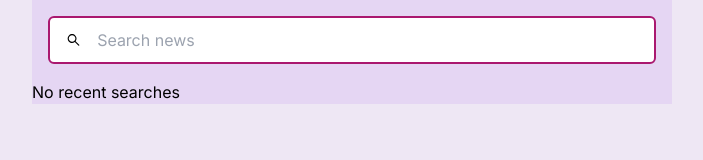
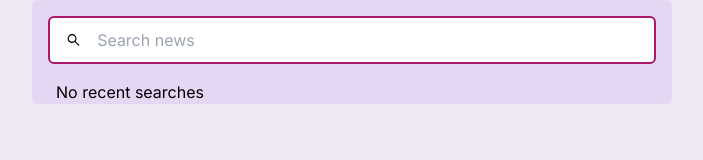
Before and after one commit to BaBa0525/search-hacker-news, a Next.js app: page / in a window 1280 px wide. Shown: the top 160 px of the page, without its empty margins (288-991 px from the left). Built offline with nearby package versions, Linux system fonts and the light colour scheme.

Commit message:
ui: add search result scroll

```diff
--- a/src/components/ResultCard.tsx
+++ b/src/components/ResultCard.tsx
@@ -16,9 +16,11 @@ export const ResultCard: React.FC<ResultCardProps> = ({ hit }) => {
     : hit.title;
 
   return (
-    <div className="flex flex-col gap-2 p-2 mx-6 bg-white rounded group hover:bg-search-line hover:text-white">
-      <a
-        href={hit.url}
+    <a
+      className="flex flex-col gap-2 p-2 bg-white rounded group hover:bg-search-line hover:text-white"
+      href={hit.url}
+    >
+      <h4
         className="text-lg font-medium SearchHighlight"
         dangerouslySetInnerHTML={{ __html: title }}
       />
@@ -27,6 +29,6 @@ export const ResultCard: React.FC<ResultCardProps> = ({ hit }) => {
       } points by ${hit.author} on ${formatter.format(createdAt)} | ${
         hit.num_comments
       } comments`}</p>
-    </div>
+    </a>
   );
 };
--- a/src/components/SearchTable.tsx
+++ b/src/components/SearchTable.tsx
@@ -4,12 +4,11 @@ import { useState } from "react";
 import { AiOutlineSearch } from "react-icons/ai";
 import { ResultCard } from "./ResultCard";
 
-export const SearchTable = () => {
+export const SearchTable: React.FC = () => {
   const [query, setQuery] = useState<string>("");
 
   return (
-    <>
-      <div className="flex flex-col w-1/2 h-1/2 bg-search-bg">
+    <div className="flex flex-col w-1/2 max-h-full rounded-md bg-search-bg">
       <div className="flex items-center flex-shrink-0 h-12 gap-4 px-4 m-4 bg-white border-2 rounded-md border-search-line">
         <AiOutlineSearch className="h-full" />
         <input
@@ -21,7 +20,6 @@ export const SearchTable = () => {
       </div>
       <SearchResults query={query} />
     </div>
-    </>
   );
 };
 
@@ -40,7 +38,11 @@ const SearchResults: React.FC<SearchResultsProps> = ({ query }) => {
   });
 
   if (query === "") {
-    return <div>No recent searches</div>;
+    return (
+      <section className="flex flex-col mx-6 overflow-auto">
+        <h3>No recent searches</h3>
+      </section>
+    );
   }
 
   if (isInitialLoading) {
@@ -60,14 +62,16 @@ const SearchResults: React.FC<SearchResultsProps> = ({ query }) => {
   }
 
   return (
-    <section className="flex flex-col flex-shrink overflow-auto">
+    <section className="px-6 overflow-y-auto">
+      <div className="flex flex-col">
         {data?.pages.map((page) => (
-        <div key={page.page} className="flex flex-col h-full gap-2">
+          <div key={page.page} className="flex flex-col gap-2">
             {page.hits.map((hit) => (
               <ResultCard key={hit.objectID} hit={hit} />
             ))}
           </div>
         ))}
+      </div>
       <button onClick={() => fetchNextPage()}>Load more...</button>
     </section>
   );
--- a/src/pages/index.tsx
+++ b/src/pages/index.tsx
@@ -5,7 +5,10 @@ import type { NextPage } from "next";
 const Home: NextPage = () => {
   return (
     <Layout>
-      <SearchTable />
+      <div className="flex flex-col items-center justify-center w-full h-3/4">
+        <SearchTable />
+      </div>
+      {/* <div className="fixed bottom-0 w-full h-10 bg-white/80">Footer</div> */}
     </Layout>
   );
 };
```
Lines whose indentation alone changed are shown as unchanged.
